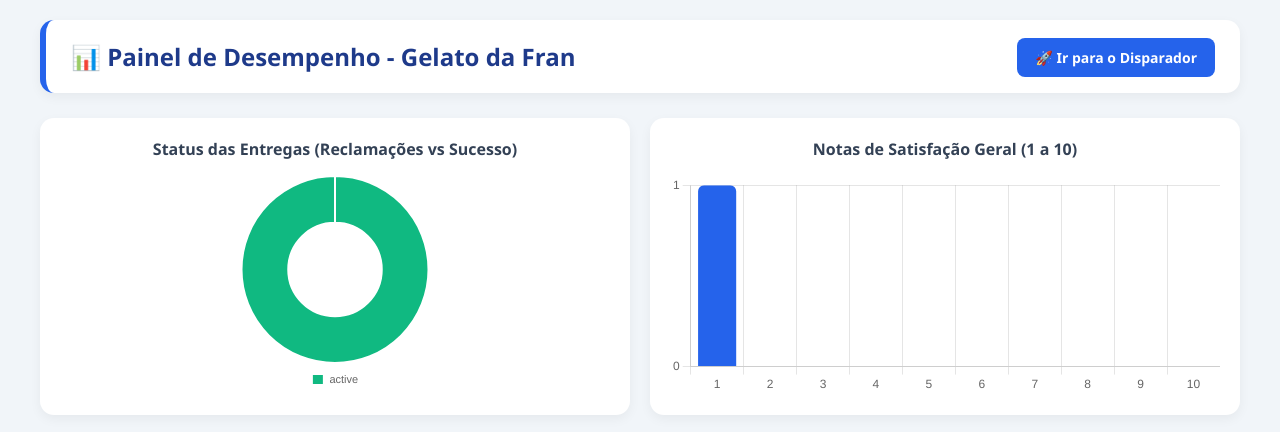
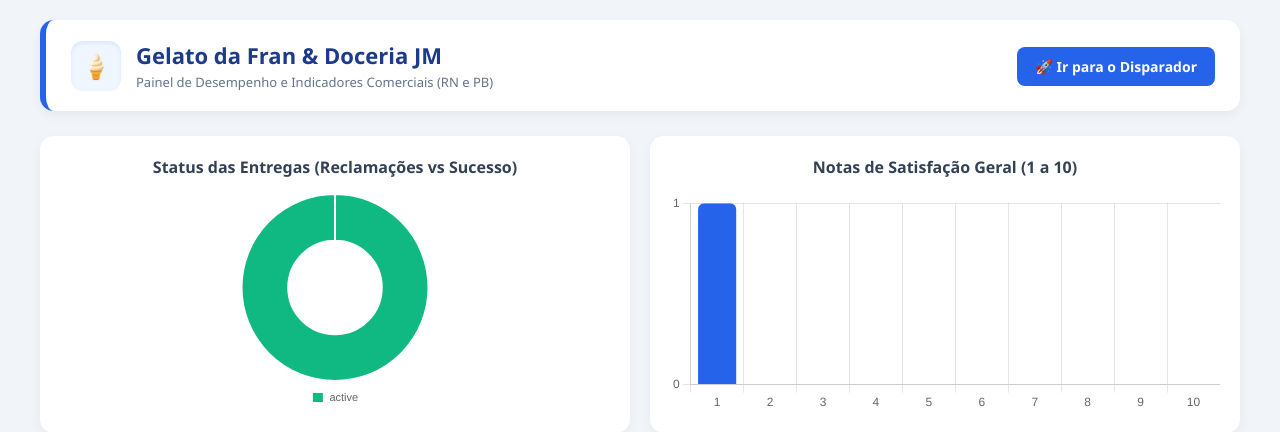
Before and after one commit to marciogil80408-debug/gelato-feedback, a Flask app: page /painel in a window 1280 px wide. Shown: the top 432 px of the page. Run offline with Flask 3, Linux system fonts and the light colour scheme; tables that the repository leaves empty hold one stand-in row (values such as "Sample post").

Commit message:
Adicionando identidade visual e logomarca no topo do painel

```diff
--- a/templates/painel.html
+++ b/templates/painel.html
@@ -10,8 +10,13 @@
         * { box-sizing: border-box; font-family: 'Segoe UI', Roboto, sans-serif; }
         body { background: #f1f5f9; margin: 0; padding: 20px; color: #1e293b; }
         .container { max-width: 1200px; margin: 0 auto; }
+
+        /* Cabeçalho com Logomarca e Identidade Visual */
         .header-painel { background: #fff; padding: 20px 25px; border-radius: 14px; box-shadow: 0 4px 12px rgba(0,0,0,0.05); display: flex; justify-content: space-between; align-items: center; margin-bottom: 25px; border-left: 6px solid #2563eb; }
-        .header-painel h1 { margin: 0; font-size: 24px; color: #1e3a8a; }
+        .logo-area { display: flex; align-items: center; gap: 15px; }
+        .logo-icone { background: #eff6ff; color: #2563eb; width: 50px; height: 50px; border-radius: 12px; display: flex; align-items: center; justify-content: center; font-size: 24px; font-weight: bold; box-shadow: inset 0 2px 4px rgba(37,99,235,0.1); }
+        .header-painel h1 { margin: 0; font-size: 22px; color: #1e3a8a; }
+        .header-painel p { margin: 3px 0 0 0; font-size: 13px; color: #64748b; }
         .btn-acao { background: #2563eb; color: #fff; padding: 10px 18px; border-radius: 8px; text-decoration: none; font-weight: bold; font-size: 14px; transition: 0.15s; }
         .btn-acao:hover { background: #1d4ed8; }
 
@@ -37,7 +42,13 @@
 
 <div class="container">
     <div class="header-painel">
-        <h1>📊 Painel de Desempenho - Gelato da Fran</h1>
+        <div class="logo-area">
+            <div class="logo-icone">🍦</div>
+            <div>
+                <h1>Gelato da Fran & Doceria JM</h1>
+                <p>Painel de Desempenho e Indicadores Comerciais (RN e PB)</p>
+            </div>
+        </div>
         <div>
             <a href="/disparar" class="btn-acao">🚀 Ir para o Disparador</a>
         </div>
```
